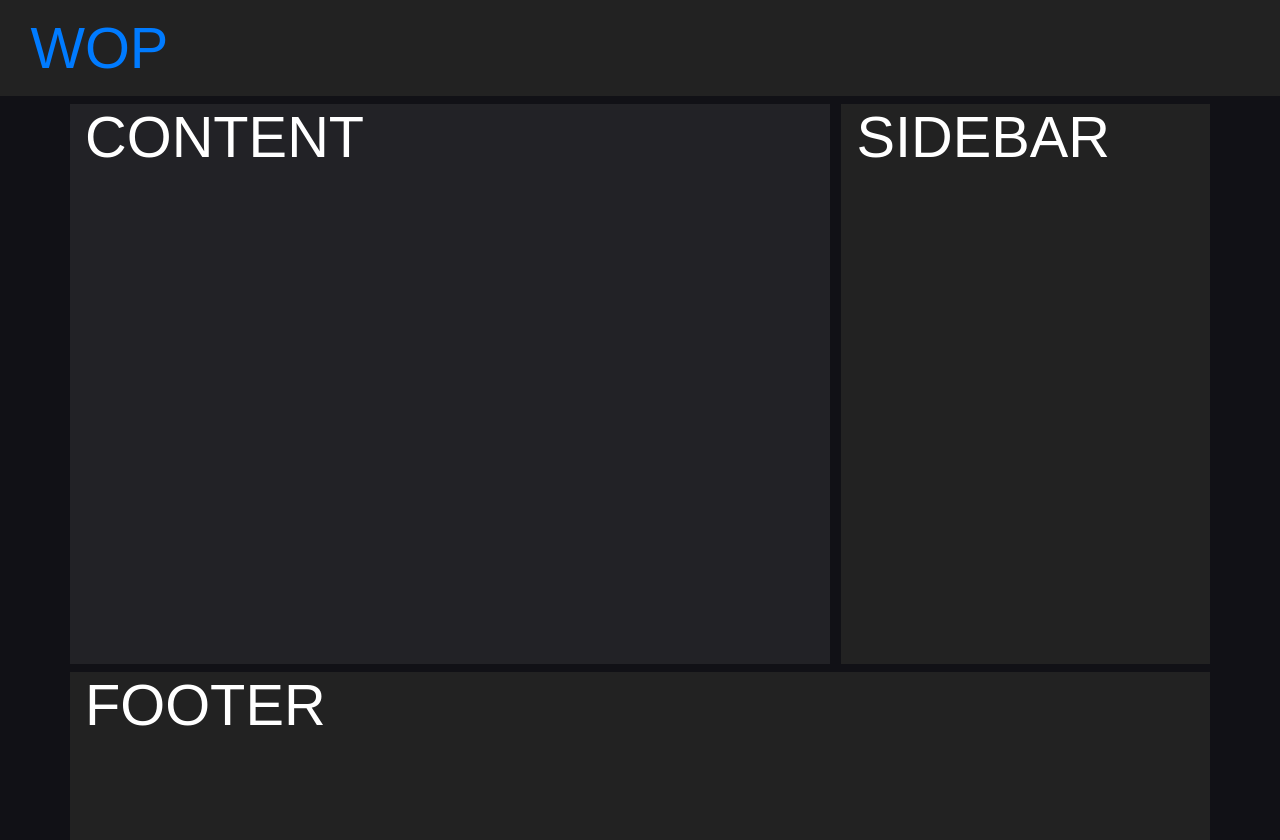
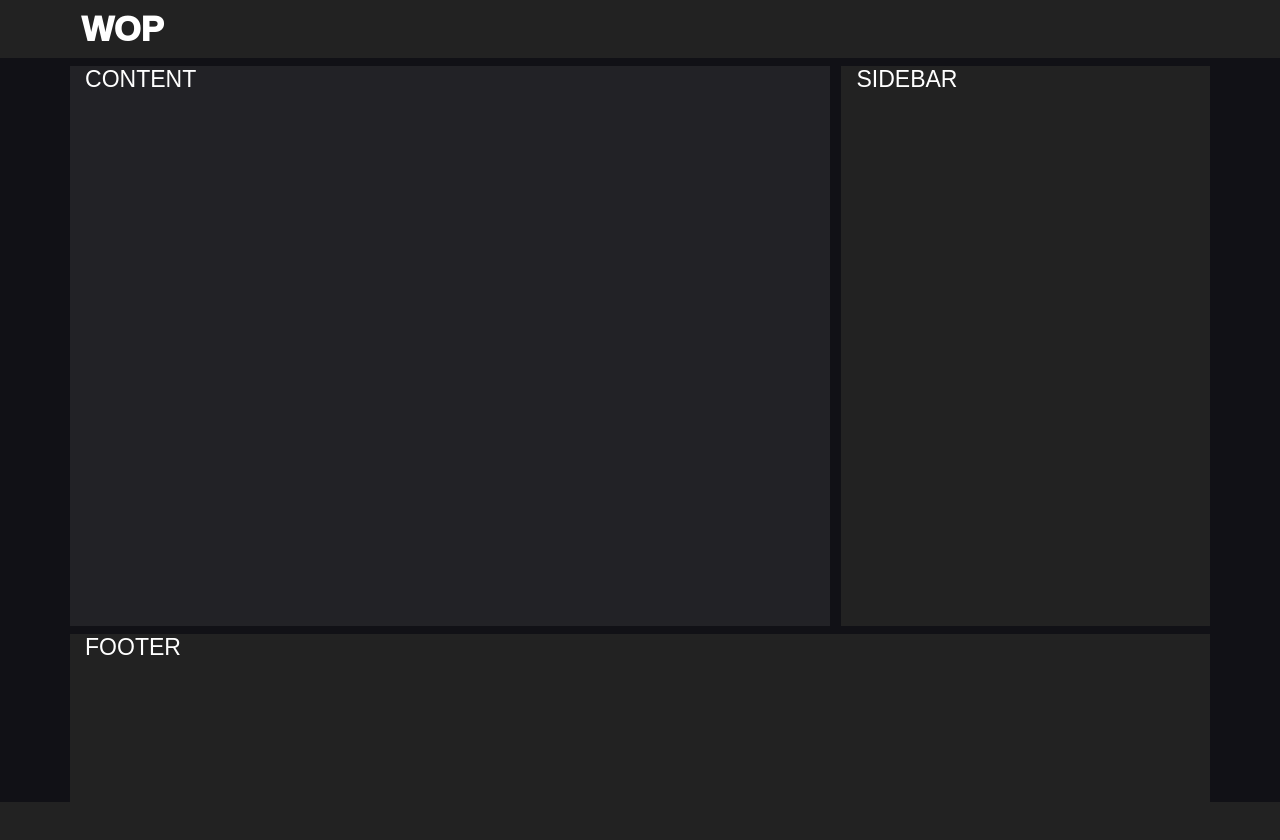
Before and after one commit to LargonG/WOP, a PHP site: page / in a window 1280 px wide. After the commit the page ends 802 px from the top, so only its background shows below. Run offline with PHP 8.4, Linux system fonts and the light colour scheme.

Commit message:
Изменены стили

```diff
--- a/template/header.php
+++ b/template/header.php
@@ -1,6 +1,6 @@
 <meta charset="utf-8">
 <meta name="viewport" content="width=device-width, initial-scale=1, shrink-to-fit=no">
-<meta name="keywords" content="программирование, олимпиады, одимпиадное программирование, алгритмы">
+<meta name="keywords" content="программирование, олимпиады, олимпиадное программирование, алгритмы">
 <link rel="stylesheet" href="https://stackpath.bootstrapcdn.com/bootstrap/4.3.1/css/bootstrap.min.css"
 integrity="sha384-ggOyR0iXCbMQv3Xipma34MD+dH/1fQ784/j6cY/iJTQUOhcWr7x9JvoRxT2MZw1T" crossorigin="anonymous">
 <title>Мир олимпиадного программирования</title>
@@ -9,12 +9,24 @@ html, body {
   margin: 0;
   padding: 0;
   color: white;
-  font: 400 1.9em Arial;
+  font: 400 1.2em Arial;
   background: #111116;
 }
 
+.link {
+  color: white;
+  transition: 0.5s;
+  font-size: 1.5em;
+  font-weight: 1000;
+  margin-left: 5%;
+}
+
+.link:hover {
+  color: #999;
+  text-decoration: none;
+}
+
 .header {
-  min-height: 7vh;
   background: #222;
 }
 
@@ -27,10 +39,17 @@ html, body {
   background: #222226;
 }
 
+.sidebar, .sidebar-2 {
+  margin-left: 1%;
+  background: #222;
+}
+
 .sidebar {
-  margin-left: 1%;
-  min-height: 70vh;
-  background: #222;
+  min-height: 40vh;
+}
+
+.sidebar-2 {
+  min-height: 40vh;
 }
 
 .footer {
```
